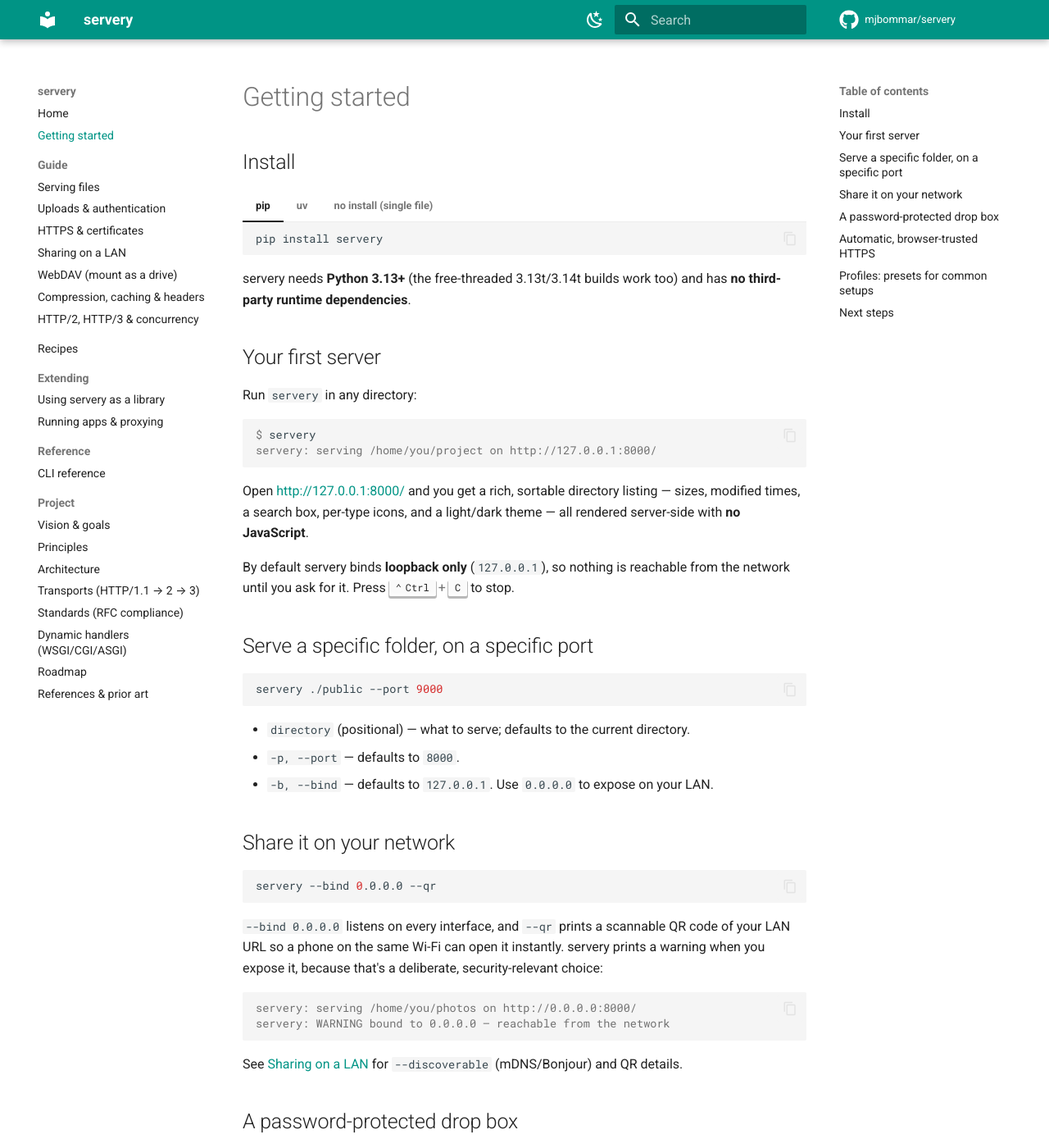
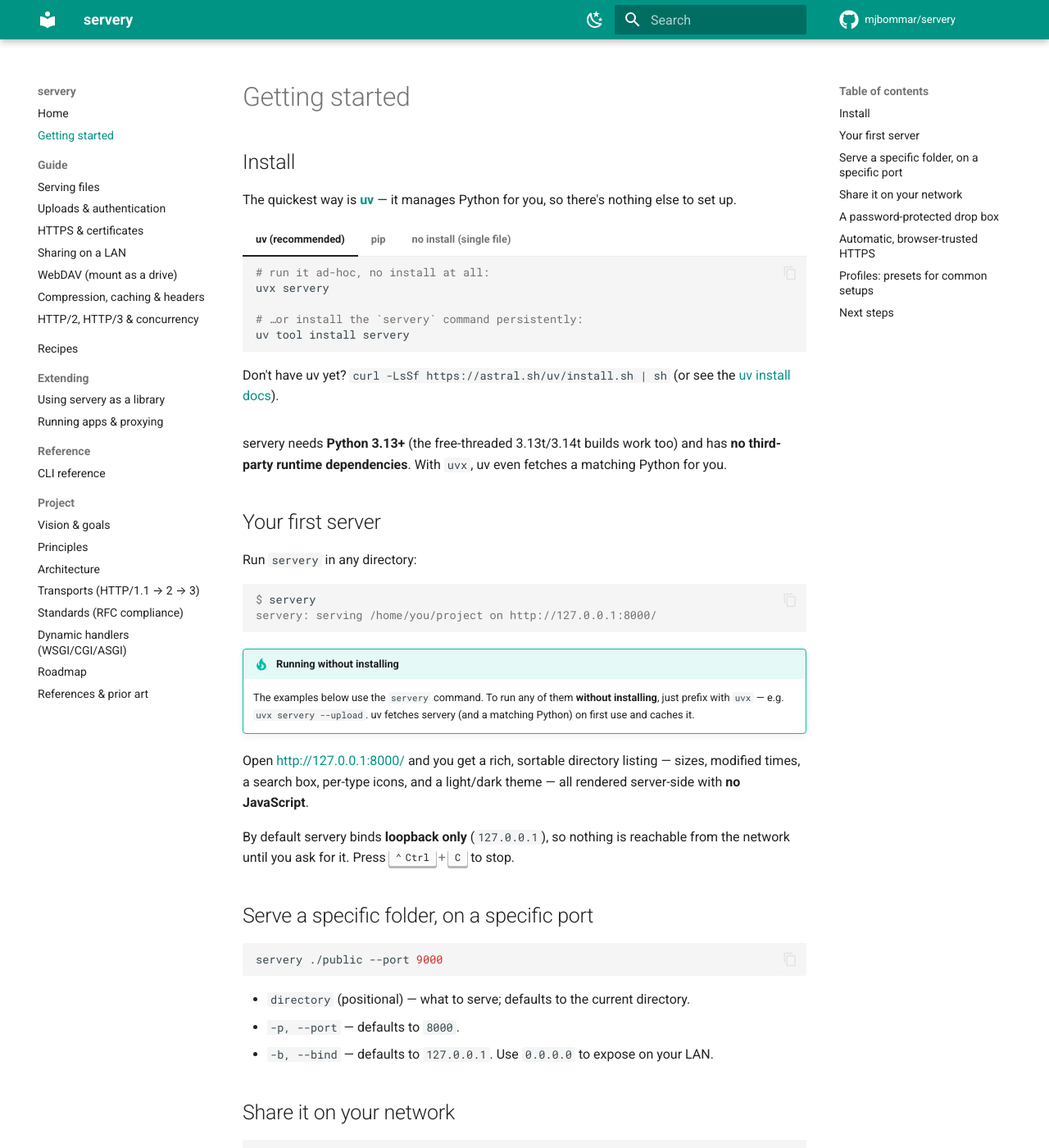
Before and after one commit to mjbommar/servery, an MkDocs documentation site: the page built from docs/getting-started.md, in a window 1280 px wide and 1400 px high. Shown: the whole window at 82% size. Built offline with MkDocs 1.6.1 and Material for MkDocs 9.7.7, drawn with Linux system fonts in a browser that asks for light colours; comment, search, counter and statistics services are not loaded.

Commit message:
docs: prefer and link uv / uvx for install and run
Lead every user-facing install/run path with uv (uvx for zero-install ad-hoc runs,
uv tool install for a persistent command), with pip kept as a secondary option, and
link to https://docs.astral.sh/uv/:
- README run-it-now + Install, docs/index.md (hero, Install tabs, zero-dep card),
  and getting-started Install now show uvx/uv first.
- A "running without installing" tip: prefix any example with `uvx `.
- The HTTP/3 extra shows `uvx --from 'servery[http3]'` and `uv tool install` first.
- Also fixed a stale v1.2.0 pin in the README run-it-now snippet (-> v1.3.0).

Internal policy docs that say "pip install servery pulls in nothing" are unchanged —
those describe the dependency footprint, not how to install.

Co-Authored-By: Claude Opus 4.8 (1M context) <noreply@anthropic.com>

````diff
--- a/docs/getting-started.md
+++ b/docs/getting-started.md
@@ -1,19 +1,27 @@
 # Getting started
 
 ## Install
+
+The quickest way is [**uv**](https://docs.astral.sh/uv/) — it manages Python for you,
+so there's nothing else to set up.
+
+=== "uv (recommended)"
+
+    ```bash
+    # run it ad-hoc, no install at all:
+    uvx servery
+
+    # …or install the `servery` command persistently:
+    uv tool install servery
+    ```
+
+    Don't have uv yet? `curl -LsSf https://astral.sh/uv/install.sh | sh` (or see the
+    [uv install docs](https://docs.astral.sh/uv/getting-started/installation/)).
 
 === "pip"
 
     ```bash
     pip install servery
-    ```
-
-=== "uv"
-
-    ```bash
-    uv tool install servery       # installs the `servery` command
-    # or run it ad-hoc without installing:
-    uvx servery
     ```
 
 === "no install (single file)"
@@ -24,7 +32,8 @@
     ```
 
 servery needs **Python 3.13+** (the free-threaded 3.13t/3.14t builds work too) and
-has **no third-party runtime dependencies**.
+has **no third-party runtime dependencies**. With `uvx`, uv even fetches a matching
+Python for you.
 
 ## Your first server
 
@@ -34,6 +43,12 @@ Run `servery` in any directory:
 $ servery
 servery: serving /home/you/project on http://127.0.0.1:8000/
 ```
+
+!!! tip "Running without installing"
+
+    The examples below use the `servery` command. To run any of them **without
+    installing**, just prefix with `uvx ` — e.g. `uvx servery --upload`. uv fetches
+    servery (and a matching Python) on first use and caches it.
 
 Open <http://127.0.0.1:8000/> and you get a rich, sortable directory listing —
 sizes, modified times, a search box, per-type icons, and a light/dark theme — all
--- a/docs/guide/protocols.md
+++ b/docs/guide/protocols.md
@@ -29,7 +29,11 @@ handshake that the standard library doesn't provide — so it's the one **opt-in
 exception to zero-dependency, behind the `servery[http3]` extra:
 
 ```bash
-pip install 'servery[http3]'
+# run ad-hoc with the extra, via uv:
+uvx --from 'servery[http3]' servery --http3 --tls-cert cert.pem --tls-key key.pem
+
+# …or install it (uv or pip):
+uv tool install 'servery[http3]'   # or: pip install 'servery[http3]'
 servery --http3 --tls-cert cert.pem --tls-key key.pem
 ```
 
````
Also changed, not shown: README.md (+19 -8 lines), docs/index.md (+19 -15 lines).
